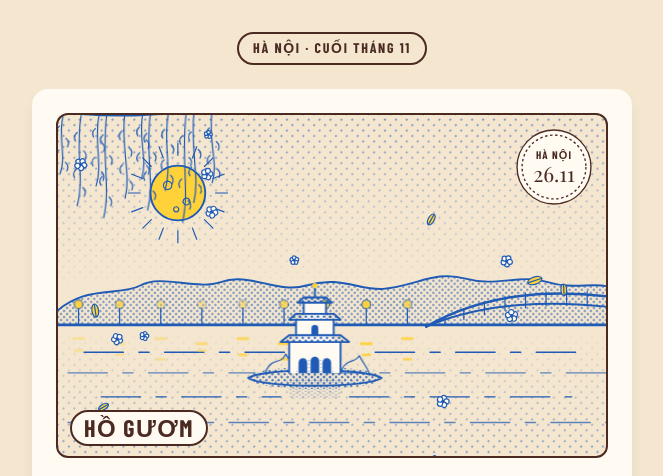
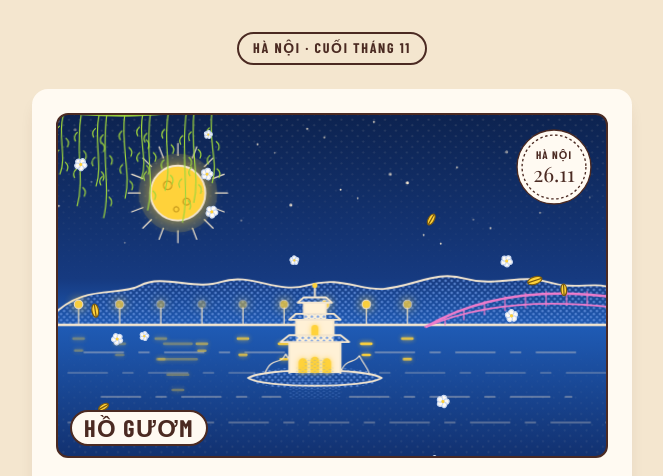
Before and after one commit to lehoanglh2305/hen-ha-noi, a plain HTML site: page index.html in a window 1280 px wide. Shown: the top 476 px of the page, without its empty margins (308-971 px from the left). Drawn offline with nearby package versions, Linux system fonts and the light colour scheme; animation ran at ten frames a second; a web font is replaced by a local one.

Commit message:
Đổi cảnh Hồ Gươm sang buổi tối, thêm màu
Co-Authored-By: Claude Opus 5.5 <noreply@anthropic.com>
Claude-Session: https://claude.ai/code/session_01Uzy55FF5C6oZjbAmKJw5XS

```diff
--- a/index.html
+++ b/index.html
@@ -18,6 +18,11 @@
   --mocha:#7a5648;
   --sand:#d9c3a3;
   --spot:#ffd23a;
+  --night:#0d2350;
+  --nightLow:#1f5bb5;
+  --sceneInk:#f4e6cf;
+  --pink:#f07ccb;
+  --leaf:#9fd63c;
   --burgundy:#6e2438;
   --f-display:"Barlow Condensed","Arial Narrow",sans-serif;
   --f-sans:Barlow,Arial,sans-serif;
@@ -55,25 +60,30 @@ body{
 @media (min-width:560px){.card{padding:var(--space24)}}
 
 /* scene */
-.scene{position:relative;aspect-ratio:16/10;max-width:100%;border-radius:12px;overflow:hidden;background:var(--cream);border:2px solid var(--cocoa);touch-action:pan-y;cursor:grab}
+.scene{position:relative;aspect-ratio:16/10;max-width:100%;border-radius:12px;overflow:hidden;background:linear-gradient(180deg,var(--night) 0%,#163a80 48%,var(--nightLow) 62%,#123170 100%);border:2px solid var(--cocoa);touch-action:pan-y;cursor:grab}
 .scene{}
 @media (max-width:460px){.scene{aspect-ratio:5/4}}
 .scene svg,.scene canvas{position:absolute;inset:0;width:100%;height:100%;display:block}
 .scene canvas{pointer-events:none}
 .scene .lyr{transition:transform .5s var(--easeOut)}
-.ink{fill:none;stroke:var(--cobalt);stroke-width:2.2;stroke-linecap:round;stroke-linejoin:round}
+.ink{fill:none;stroke:var(--sceneInk);stroke-width:2.2;stroke-linecap:round;stroke-linejoin:round}
 .ink.thin{stroke-width:1.4}
 .ink.bold{stroke-width:3}
 .tone1{fill:url(#dotsLoose)}
 .tone2{fill:url(#dotsDense)}
-.solid{fill:var(--cobalt)}
+.solid{fill:var(--spot);filter:drop-shadow(0 0 3px rgba(255,210,58,.9))}
+.ink.pink{stroke:var(--pink)}
+.ink.green{stroke:var(--leaf)}
+.ink.dark{stroke:#c79a1c}
+.glow{filter:drop-shadow(0 0 10px rgba(255,210,58,.75))}
+.star{fill:var(--sceneInk);animation:twinkle 3s ease-in-out infinite}
 .spotfill{fill:var(--spot)}
-.paperfill{fill:var(--paper)}
-.ripple{fill:none;stroke:var(--cobalt);stroke-width:1.6;stroke-linecap:round;stroke-dasharray:46 18 12 18;animation:flow 9s linear infinite}
+.paperfill{fill:#fff1d6}
+.ripple{fill:none;stroke:var(--sceneInk);stroke-opacity:.55;stroke-width:1.6;stroke-linecap:round;stroke-dasharray:46 18 12 18;animation:flow 9s linear infinite}
 .ripple.r2{animation-duration:13s;animation-direction:reverse;opacity:.7}
 @keyframes flow{to{stroke-dashoffset:-188}}
-.glint{fill:var(--spot);stroke:var(--cobalt);stroke-width:1.2;animation:twinkle 2.6s ease-in-out infinite}
-.refl{stroke:var(--spot);stroke-width:3;stroke-linecap:round;animation:twinkle 3.2s ease-in-out infinite}
+.glint{fill:var(--spot);stroke:var(--sceneInk);stroke-width:1.2;filter:drop-shadow(0 0 6px rgba(255,210,58,.95));animation:twinkle 2.6s ease-in-out infinite}
+.refl{stroke:var(--spot);stroke-width:3;filter:drop-shadow(0 0 3px rgba(255,210,58,.8));stroke-linecap:round;animation:twinkle 3.2s ease-in-out infinite}
 @keyframes twinkle{0%,100%{opacity:1}50%{opacity:.35}}
 .sway{transform-box:fill-box;transform-origin:50% 0;animation:sway 6s ease-in-out infinite}
 @keyframes sway{0%,100%{transform:rotate(1.5deg)}50%{transform:rotate(-1.5deg)}}
@@ -182,10 +192,10 @@ textarea:focus-visible{outline:3px solid var(--cobalt);outline-offset:2px}
 
   <article class="card rise" style="--i:90ms" aria-label="Thư mời đi cà phê ở Hà Nội">
     <div class="scene" id="scene">
-      <svg id="art" viewBox="0 0 640 400" preserveAspectRatio="xMidYMid slice" role="img" aria-label="Tranh nét mực Hồ Gươm với Tháp Rùa, cầu Thê Húc, hàng đèn ven hồ và cành liễu">
+      <svg id="art" viewBox="0 0 640 400" preserveAspectRatio="xMidYMid slice" role="img" aria-label="Tranh nét mực Hồ Gươm về đêm với Tháp Rùa, cầu Thê Húc, hàng đèn ven hồ và cành liễu">
         <defs>
-          <pattern id="dotsLoose" width="9" height="9" patternUnits="userSpaceOnUse" patternTransform="rotate(45)"><circle cx="4.5" cy="4.5" r="1.3" fill="#1f5bb5"/></pattern>
-          <pattern id="dotsDense" width="5" height="5" patternUnits="userSpaceOnUse" patternTransform="rotate(45)"><circle cx="2.5" cy="2.5" r="1.4" fill="#1f5bb5"/></pattern>
+          <pattern id="dotsLoose" width="9" height="9" patternUnits="userSpaceOnUse" patternTransform="rotate(45)"><circle cx="4.5" cy="4.5" r="1.1" fill="#f4e6cf"/></pattern>
+          <pattern id="dotsDense" width="5" height="5" patternUnits="userSpaceOnUse" patternTransform="rotate(45)"><circle cx="2.5" cy="2.5" r="1.4" fill="#6f9be6"/></pattern>
           <linearGradient id="fadeDown" x1="0" y1="0" x2="0" y2="1"><stop offset="0" stop-color="#fff"/><stop offset="1" stop-color="#fff" stop-opacity="0"/></linearGradient>
           <mask id="skyMask"><rect width="640" height="210" fill="url(#fadeDown)"/></mask>
           <linearGradient id="fadeUp" x1="0" y1="1" x2="0" y2="0"><stop offset="0" stop-color="#fff"/><stop offset="1" stop-color="#fff" stop-opacity="0"/></linearGradient>
@@ -194,17 +204,19 @@ textarea:focus-visible{outline:3px solid var(--cobalt);outline-offset:2px}
 
         <!-- far layer: sky tone, moon, sunburst, far trees -->
         <g class="lyr" data-depth="4">
-          <rect x="-20" y="-10" width="680" height="220" class="tone1" mask="url(#skyMask)" opacity=".55"/>
+          <g id="stars"></g>
+          <rect x="-20" y="-10" width="680" height="220" class="tone1" mask="url(#skyMask)" opacity=".18"/>
           <g transform="translate(140 92)">
             <g class="ink thin" style="--d:0ms">
               <path d="M0 -58V-44M0 44V58M-58 0H-44M44 0H58M-41 -41L-31 -31M31 31L41 41M-41 41L-31 31M31 -31L41 -41"/>
               <path d="M-22 -54L-17 -41M17 41L22 54M-54 -22L-41 -17M41 17L54 22M22 -54L17 -41M-17 41L-22 54M-54 22L-41 17M41 -17L54 -22"/>
             </g>
-            <circle r="32" class="spotfill"/>
+            <circle r="46" fill="#ffd23a" opacity=".16"/>
+            <circle r="32" class="spotfill glow"/>
             <circle r="32" class="ink" style="--d:80ms"/>
-            <path class="ink thin" style="--d:200ms" d="M-12 -14a5 5 0 1 0 0.1 0M10 6a4 4 0 1 0 0.1 0M-2 16a3 3 0 1 0 0.1 0"/>
+            <path class="ink thin dark" style="--d:200ms" d="M-12 -14a5 5 0 1 0 0.1 0M10 6a4 4 0 1 0 0.1 0M-2 16a3 3 0 1 0 0.1 0"/>
           </g>
-          <path class="tone2" d="M-10 238 C30 196 70 214 96 200 C122 186 160 206 190 196 C224 184 256 210 290 200 C330 188 352 206 380 204 C420 200 440 182 476 192 C512 202 540 186 572 196 C604 206 630 194 650 204 V246 H-10Z" opacity=".55"/>
+          <path class="tone2" style="opacity:.75" d="M-10 238 C30 196 70 214 96 200 C122 186 160 206 190 196 C224 184 256 210 290 200 C330 188 352 206 380 204 C420 200 440 182 476 192 C512 202 540 186 572 196 C604 206 630 194 650 204 V246 H-10Z" opacity=".55"/>
           <path class="ink" style="--d:120ms" d="M-10 238 C30 196 70 214 96 200 C122 186 160 206 190 196 C224 184 256 210 290 200 C330 188 352 206 380 204 C420 200 440 182 476 192 C512 202 540 186 572 196 C604 206 630 194 650 204"/>
         </g>
 
@@ -215,18 +227,19 @@ textarea:focus-visible{outline:3px solid var(--cobalt);outline-offset:2px}
 
           <!-- Thê Húc bridge -->
           <g style="--d:420ms">
-            <path class="ink bold" style="--d:420ms" d="M430 248 Q520 196 652 214"/>
-            <path class="ink" style="--d:520ms" d="M430 248 Q520 210 652 226"/>
-            <path class="ink thin" style="--d:600ms" d="M452 236V246M474 227V240M498 219V234M522 213V229M546 209V226M570 207V224M594 206V223M618 207V224"/>
+            <path class="ink bold pink" style="--d:420ms" d="M430 248 Q520 196 652 214"/>
+            <path class="ink pink" style="--d:520ms" d="M430 248 Q520 210 652 226"/>
+            <path class="ink thin pink" style="--d:600ms" d="M452 236V246M474 227V240M498 219V234M522 213V229M546 209V226M570 207V224M594 206V223M618 207V224"/>
           </g>
 
           <!-- water -->
-          <rect y="250" width="640" height="150" class="tone1" mask="url(#lakeMask)" opacity=".5"/>
+          <rect y="250" width="640" height="150" class="tone1" mask="url(#lakeMask)" opacity=".14"/>
           <path class="ripple" d="M20 278 H300 M360 278 H620"/>
           <path class="ripple r2" d="M-10 302 H230 M290 302 H650"/>
           <path class="ripple" d="M40 330 H260 M330 330 H600"/>
           <path class="ripple r2" d="M-10 360 H640"/>
           <g id="refl"></g>
+          <path class="refl" d="M124 268 H156 M118 286 H162 M128 304 H152 M134 322 H146"/>
 
           <!-- Tháp Rùa on its islet -->
           <g transform="translate(300 300)">
@@ -249,7 +262,7 @@ textarea:focus-visible{outline:3px solid var(--cobalt);outline-offset:2px}
 
         <!-- near layer: willow branch from the top left -->
         <g class="lyr" data-depth="16">
-          <path class="ink bold" style="--d:640ms" d="M-20 -6 C60 6 120 2 200 -10"/>
+          <path class="ink bold green" style="--d:640ms" d="M-20 -6 C60 6 120 2 200 -10"/>
           <g id="willow"></g>
         </g>
       </svg>
@@ -335,14 +348,16 @@ textarea:focus-visible{outline:3px solid var(--cobalt);outline-offset:2px}
     el('circle',{cx:x,cy:222,r:5,'class':'glint',style:'animation-delay:'+(i*0.37).toFixed(2)+'s'},lamps);
     el('path',{d:'M'+(x-6)+' '+(262+(i%2)*6)+' H'+(x+6)+' M'+(x-4)+' '+(276+(i%3)*5)+' H'+(x+4),'class':'refl',style:'animation-delay:'+(i*0.29).toFixed(2)+'s'},refl);
   }
+  const stars=document.getElementById('stars');
+  for(let i=0;i<34;i++){const x=(i*97)%640,y=8+((i*53)%150);if(x<200&&y<150&&x>80)continue;el('circle',{cx:x,cy:y,r:(i%4===0?1.8:1.1),'class':'star',style:'animation-delay:-'+((i*0.41)%3).toFixed(2)+'s'},stars);}
   const willow=document.getElementById('willow');
   for(let i=0;i<11;i++){
     const x=6+i*17+(i%3)*4, len=70+((i*37)%60);
     const g=el('g',{'class':'sway',style:'animation-delay:-'+(i*0.55).toFixed(2)+'s;animation-duration:'+(5+(i%4))+'s'},willow);
-    el('path',{d:'M'+x+' '+(2-(i*0.6))+' C'+(x-6)+' '+(len*0.4)+' '+(x+6)+' '+(len*0.7)+' '+(x-2)+' '+len,'class':'ink thin',style:'--d:'+(700+i*40)+'ms'},g);
+    el('path',{d:'M'+x+' '+(2-(i*0.6))+' C'+(x-6)+' '+(len*0.4)+' '+(x+6)+' '+(len*0.7)+' '+(x-2)+' '+len,'class':'ink thin green',style:'--d:'+(700+i*40)+'ms'},g);
     for(let k=1;k<5;k++){
       const y=len*k/5, lx=x+(k%2?-4:4);
-      el('path',{d:'M'+lx+' '+y+' q'+(k%2?-5:5)+' 4 '+(k%2?-2:2)+' 10','class':'ink thin',style:'--d:'+(760+i*40+k*20)+'ms'},g);
+      el('path',{d:'M'+lx+' '+y+' q'+(k%2?-5:5)+' 4 '+(k%2?-2:2)+' 10','class':'ink thin green',style:'--d:'+(760+i*40+k*20)+'ms'},g);
     }
   }
 
@@ -369,9 +384,9 @@ textarea:focus-visible{outline:3px solid var(--cobalt);outline-offset:2px}
   function size(){const r=cv.getBoundingClientRect(),dpr=Math.min(2,window.devicePixelRatio||1);W=r.width;H=r.height;cv.width=Math.round(W*dpr);cv.height=Math.round(H*dpr);ctx.setTransform(dpr,0,0,dpr,0,0);}
   function spawn(init){const leaf=Math.random()<.35;return{x:Math.random()*W,y:init?Math.random()*H:-12,s:leaf?5+Math.random()*3:2.2+Math.random()*1.4,vy:leaf?18+Math.random()*14:10+Math.random()*10,ph:Math.random()*6.28,rot:Math.random()*6.28,vr:(Math.random()-.5)*2,leaf};}
   function drawPart(p){
-    ctx.save();ctx.translate(p.x,p.y);ctx.rotate(p.rot);ctx.lineWidth=1.2;ctx.strokeStyle='#1f5bb5';
+    ctx.save();ctx.translate(p.x,p.y);ctx.rotate(p.rot);ctx.lineWidth=1.2;ctx.strokeStyle=p.leaf?'#7a5a10':'#c9d8f2';
     if(p.leaf){ctx.fillStyle='#ffd23a';ctx.beginPath();ctx.ellipse(0,0,p.s,p.s*.5,0,0,6.283);ctx.fill();ctx.stroke();ctx.beginPath();ctx.moveTo(-p.s,0);ctx.lineTo(p.s,0);ctx.stroke();}
-    else{ctx.fillStyle='#fffaf2';for(let k=0;k<5;k++){const a=k*1.2566;ctx.beginPath();ctx.arc(Math.cos(a)*p.s,Math.sin(a)*p.s,p.s*.75,0,6.283);ctx.fill();ctx.stroke();}ctx.fillStyle='#1f5bb5';ctx.beginPath();ctx.arc(0,0,p.s*.45,0,6.283);ctx.fill();}
+    else{ctx.fillStyle='#fffaf2';for(let k=0;k<5;k++){const a=k*1.2566;ctx.beginPath();ctx.arc(Math.cos(a)*p.s,Math.sin(a)*p.s,p.s*.75,0,6.283);ctx.fill();ctx.stroke();}ctx.fillStyle='#ffd23a';ctx.beginPath();ctx.arc(0,0,p.s*.45,0,6.283);ctx.fill();}
     ctx.restore();
   }
   function frame(t){
```
Also changed, not shown: src/card-body.html (+38 -23 lines).
